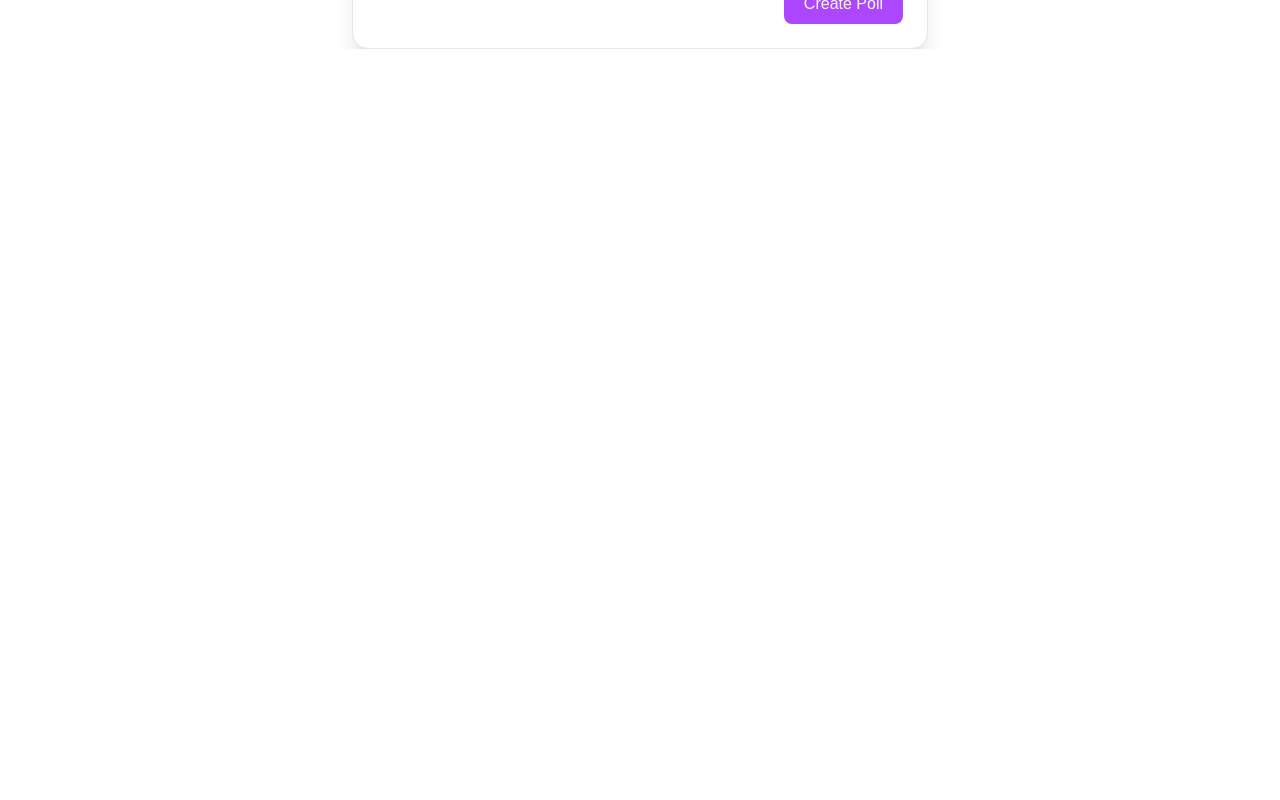
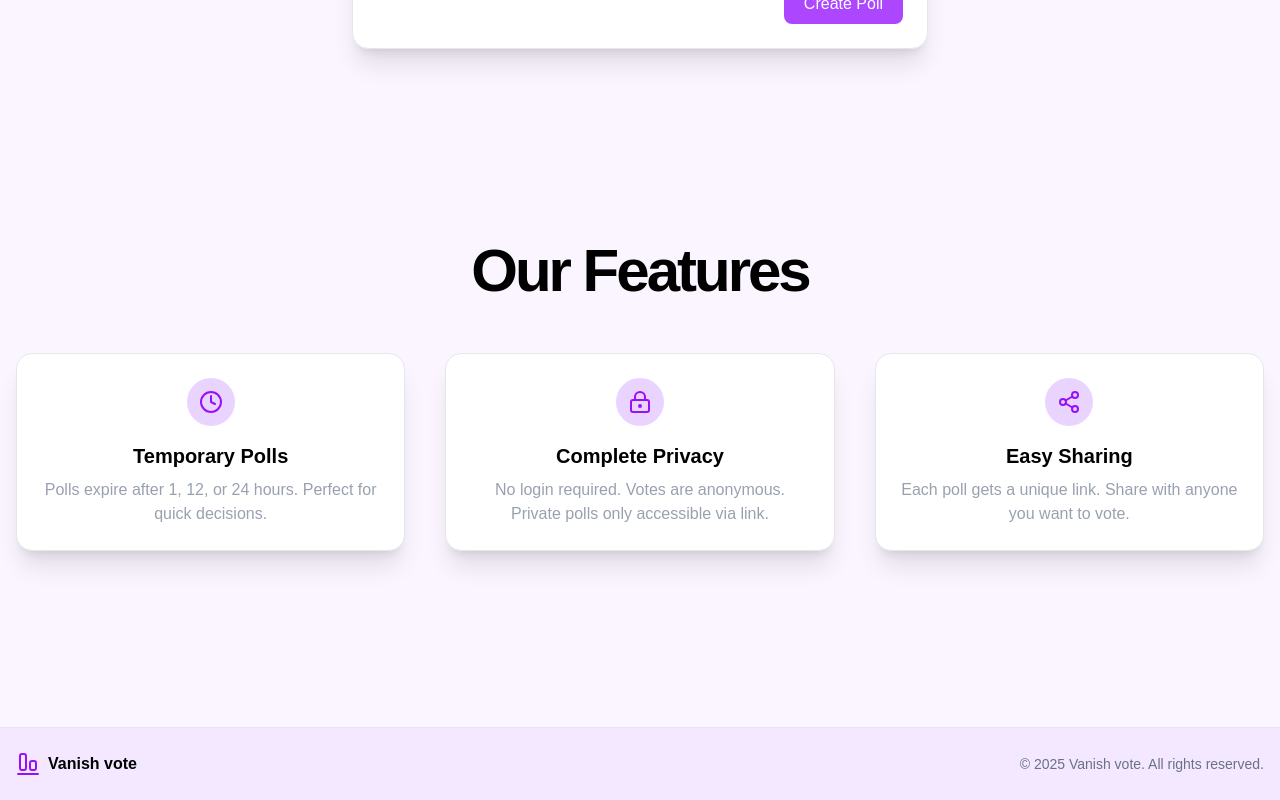
Before and after one commit to Gazi2050/vanish-vote, a Next.js app: page / in a window 1280 px wide. Shown: the part 876-1676 px from the top of the page. Before the commit the page ends 925 px from the top, so only its background shows below. Built offline with nearby package versions, Linux system fonts and the light colour scheme.

Commit message:
ui:feature and footer section added

```diff
--- a/app/page.tsx
+++ b/app/page.tsx
@@ -1,14 +1,18 @@
 import BannerText from "@/components/BannerText";
+import Feature from "@/components/Feature";
+import Footer from "@/components/Footer";
 import Form from "@/components/Form";
 import Navbar from "@/components/Navbar";
 
 export default function Home() {
 
   return (
-    <main className="text-black bg-purple-50 h-screen">
+    <main className="text-black bg-purple-50 h-full">
       <Navbar />
       <BannerText />
       <Form />
+      <Feature />
+      <Footer />
     </main>
   );
 }
--- /dev/null
+++ b/components/Feature.tsx
@@ -0,0 +1,42 @@
+import { featureData } from '@/constants/data';
+import { IconType } from '@/constants/type';
+import { Clock, LockKeyhole, Share2 } from 'lucide-react';
+
+const Feature = () => {
+    const iconMap: Record<string, IconType> = {
+        Clock: Clock,
+        LockKeyhole: LockKeyhole,
+        Share2: Share2,
+    };
+    return (
+        <div className='text-center py-12 mt-36'>
+            <h1 className="text-3xl font-bold tracking-tighter sm:text-4xl md:text-5xl lg:text-6xl mb-1">
+                Our Features
+            </h1>
+            <section className="w-full pb-12 md:pb-24 lg:pb-32 pt-12">
+                <div className="container mx-auto px-4">
+                    <div className="grid gap-10 sm:grid-cols-1 md:grid-cols-2 lg:grid-cols-3">
+                        {featureData.map((feature, index) => {
+                            const IconComponent = iconMap[feature.icon];
+
+                            return (
+                                <div
+                                    key={index}
+                                    className="flex flex-col items-center text-center p-6 bg-white rounded-2xl shadow-xl border border-gray-200"
+                                >
+                                    <div className="flex h-12 w-12 items-center justify-center rounded-full bg-purple-200">
+                                        {IconComponent && <IconComponent className="h-6 w-6 text-purple-600" />}
+                                    </div>
+                                    <h3 className="text-xl font-bold mt-4">{feature.title}</h3>
+                                    <p className="text-gray-400 mt-2">{feature.description}</p>
+                                </div>
+                            );
+                        })}
+                    </div>
+                </div>
+            </section>
+        </div>
+    );
+};
+
+export default Feature;
--- /dev/null
+++ b/components/Footer.tsx
@@ -0,0 +1,20 @@
+import { AlignEndHorizontal } from 'lucide-react';
+import React from 'react';
+
+const Footer = () => {
+    return (
+        <footer className="w-full py-6 bg-purple-100 border-t border-gray-200">
+            <div className="container mx-auto px-4 flex flex-col items-center justify-center gap-4 md:flex-row md:justify-between">
+                <div className="flex items-center gap-2">
+                    <AlignEndHorizontal className="h-6 w-6 text-purple-600" />
+                    <span className="font-semibold">Vanish vote</span>
+                </div>
+                <p className="text-center text-sm text-gray-500">
+                    © {new Date().getFullYear()} Vanish vote. All rights reserved.
+                </p>
+            </div>
+        </footer>
+    );
+};
+
+export default Footer;
--- a/components/Navbar.tsx
+++ b/components/Navbar.tsx
@@ -8,7 +8,7 @@ const Navbar = () => {
                 <div className="container mx-auto px-4 flex h-16 items-center justify-between">
                     <div className="flex items-center gap-2">
                         <AlignEndHorizontal className="h-6 w-6 text-purple-600" />
-                        <span className="text-xl font-bold">VanishVote</span>
+                        <span className="text-xl font-bold">Vanish vote</span>
                     </div>
                     <div className="flex items-center gap-4">
                         <Sun />
--- /dev/null
+++ b/constants/data.ts
@@ -0,0 +1,17 @@
+export const featureData = [
+    {
+        title: "Temporary Polls",
+        description: "Polls expire after 1, 12, or 24 hours. Perfect for quick decisions.",
+        icon: "Clock",
+    },
+    {
+        title: "Complete Privacy",
+        description: "No login required. Votes are anonymous. Private polls only accessible via link.",
+        icon: "LockKeyhole",
+    },
+    {
+        title: "Easy Sharing",
+        description: "Each poll gets a unique link. Share with anyone you want to vote.",
+        icon: "Share2",
+    },
+];
--- /dev/null
+++ b/constants/type.ts
@@ -0,0 +1 @@
+export type IconType = React.ComponentType<React.SVGProps<SVGSVGElement>>;
```
